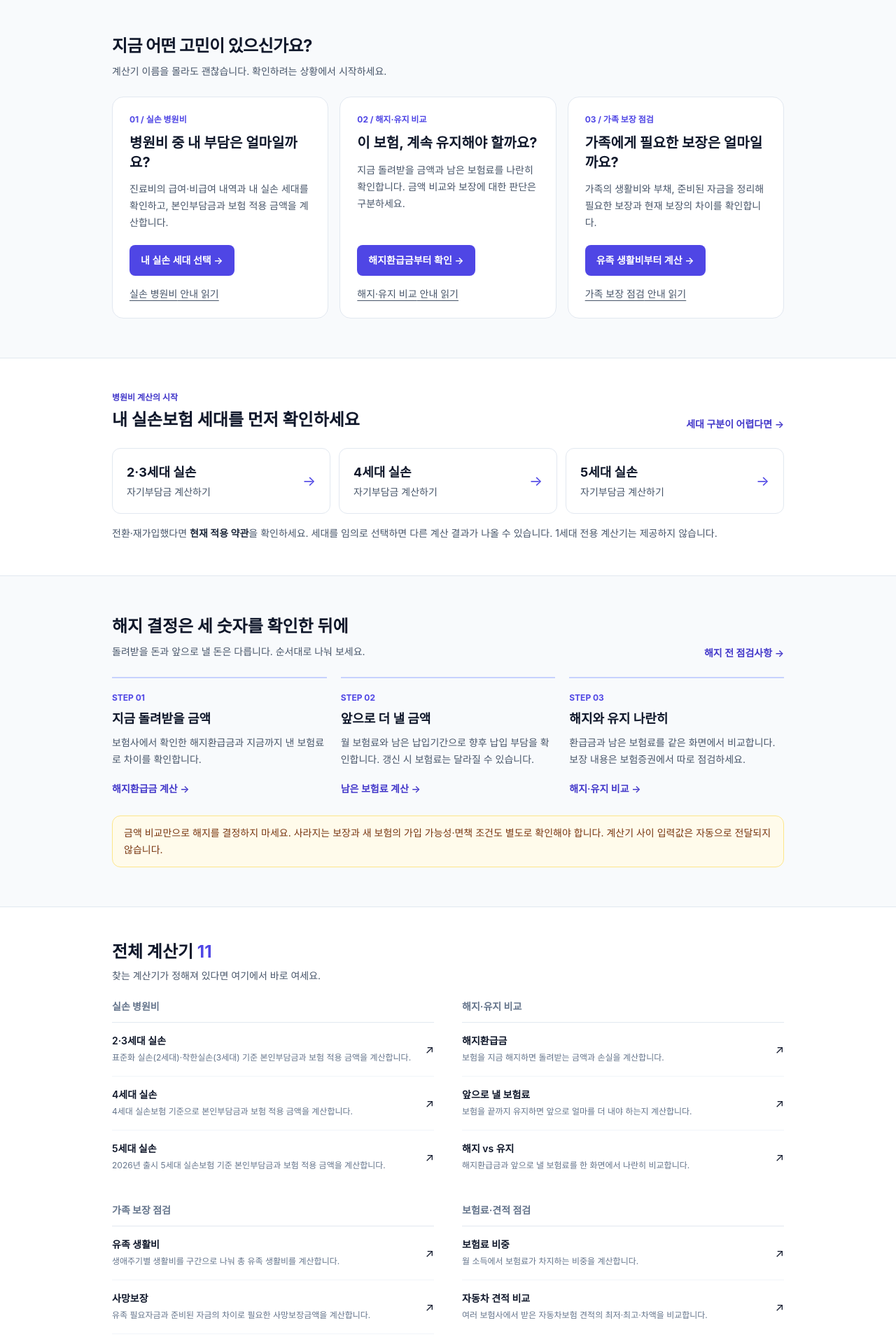
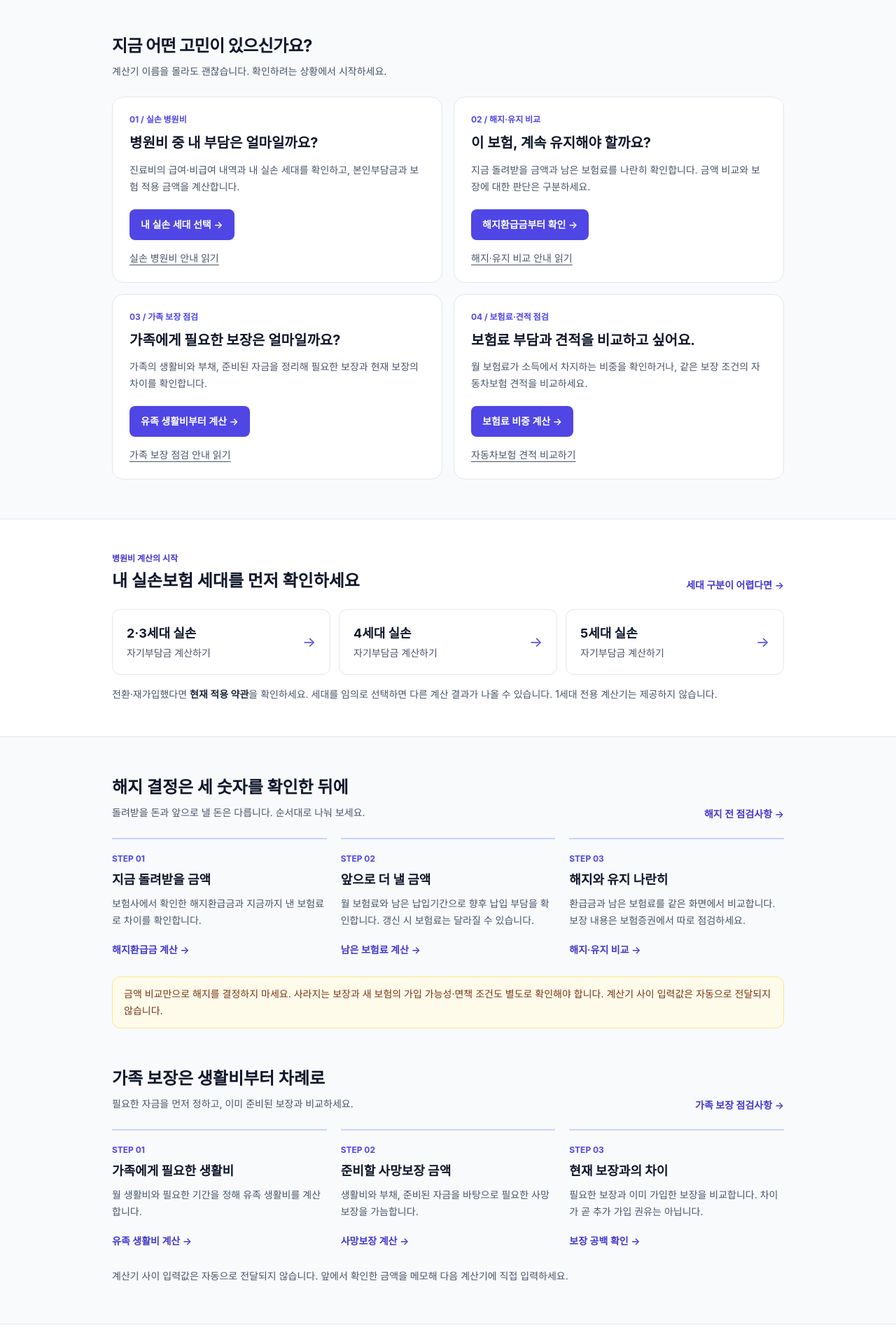
Before and after one commit to YG-coder/insurance-calculator, a Next.js app: page / in a window 1280 px wide. Shown: the part 540-2460 px from the top of the page at 70% size. Built offline with nearby package versions, Linux system fonts and the light colour scheme.

Commit message:
feat: 보험 홈의 가족 보장 흐름과 탐색 접근성을 보완

```diff
--- a/src/app/layout.tsx
+++ b/src/app/layout.tsx
@@ -69,6 +69,7 @@ export default function RootLayout({
     return (
         <html lang="ko">
         <body>
+        <a href="#main-content" className="sr-only focus:not-sr-only focus:fixed focus:left-4 focus:top-4 focus:z-[100] focus:rounded-lg focus:bg-white focus:px-5 focus:py-3 focus:text-brand-700 focus:shadow-lg focus:outline focus:outline-2 focus:outline-brand-600">본문으로 건너뛰기</a>
         <Script
             async
             src={`https://pagead2.googlesyndication.com/pagead/js/adsbygoogle.js?client=${ADSENSE_CLIENT}`}
@@ -77,7 +78,7 @@ export default function RootLayout({
         />
 
         <Header />
-        <main className="min-h-[60vh]">{children}</main>
+        <main id="main-content" tabIndex={-1} className="min-h-[60vh] scroll-mt-24">{children}</main>
         <Footer />
 
         <Script
--- a/src/app/page.tsx
+++ b/src/app/page.tsx
@@ -3,7 +3,7 @@ import Link from "next/link";
 import FAQ from "@/components/FAQ";
 import { CALCULATORS, SITE } from "@/lib/site";
 import { publishedGuides } from "@/lib/guides";
-import { HOME_GROUPS, REVIEW_STEPS } from "@/lib/home";
+import { HOME_GROUPS, REVIEW_STEPS, PROTECTION_STEPS } from "@/lib/home";
 
 export const metadata: Metadata = {
   title: "보험계산기 | 실손 병원비·보험 해지·가족 보장 점검",
@@ -12,7 +12,7 @@ export const metadata: Metadata = {
 };
 
 const faqs = [
-  { q: "내 실손보험이 몇 세대인지 모르겠어요.", a: "보험증권이나 보험사 앱에서 상품명과 적용 약관을 먼저 확인하세요. 전환·재가입했다면 처음 가입한 시점만으로 선택하지 말고 현재 적용되는 계약을 기준으로 선택하세요. 이 사이트는 2·3세대, 4세대, 5세대 계산기를 제공합니다." },
+  { q: "내 실손보험이 몇 세대인지 모르겠어요.", a: "보험증권이나 보험사 앱에서 상품명과 적용 약관을 먼저 확인하세요. 전환·재가입했다면 처음 가입한 시점만으로 선택하지 말고 현재 적용되는 계약을 기준으로 선택하세요. 이 사이트는 2·3세대, 4세대, 5세대 계산기를 제공합니다.", link: { href: "/guide/silson-generations", label: "실손보험 세대 구분 가이드" } },
   { q: "계산 결과가 실제 지급 보험금인가요?", a: "아닙니다. 입력한 조건에 따른 참고용 계산입니다. 보장 여부, 면책, 이미 사용한 한도와 상품별 약관 등에 따라 실제 지급액은 달라질 수 있습니다. 결과와 안내를 함께 확인하고 최종 금액은 보험사에 확인하세요. 기준이 확정되지 않은 일부 조건은 계산이 보류될 수 있습니다." },
   { q: "해지환급금도 자동으로 조회하나요?", a: "보험사 계약을 조회하지 않습니다. 보험사 앱이나 고객센터에서 확인한 현재 해지환급금과 납입 내역을 직접 입력해야 합니다. 해지·유지 계산은 금액을 비교하는 도구이며, 보장 상실이나 재가입 가능성까지 판단해 주지는 않습니다." },
   { q: "회원가입이나 상담 신청이 필요한가요?", a: "회원가입이나 상담 신청 없이 이용할 수 있습니다. 계산에 입력한 값은 브라우저에서 처리하며 계산을 위해 이름·연락처를 요구하지 않습니다." },
@@ -33,8 +33,8 @@ export default function HomePage() {
         <div className="container-base grid gap-9 py-10 sm:py-14 lg:grid-cols-[1.25fr_1fr] lg:items-center">
           <div>
             <p className="text-sm font-semibold text-brand-700">내 보험을 이해하는 첫 계산</p>
-            <h1 className="mt-4 text-3xl font-bold leading-tight tracking-tight text-slate-900 sm:text-5xl sm:leading-tight">
-              보험을 바꾸기 전에,<br />내가 부담할 금액부터
+            <h1 className="mt-4 break-keep text-3xl font-bold leading-tight tracking-tight text-slate-900 sm:text-4xl sm:leading-tight">
+              병원비·보험료·가족 보장,<br />필요한 금액을 확인하세요
             </h1>
             <p className="mt-5 max-w-xl text-base leading-7 text-slate-600">
               병원비, 남은 보험료, 가족에게 필요한 보장.{" "}<br className="hidden sm:block" />
@@ -63,14 +63,14 @@ export default function HomePage() {
       <section id="start" className="container-base scroll-mt-24 py-10 sm:py-14">
         <h2 className="text-2xl font-bold tracking-tight">지금 어떤 고민이 있으신가요?</h2>
         <p className="mt-2 text-sm leading-6 text-slate-600">계산기 이름을 몰라도 괜찮습니다. 확인하려는 상황에서 시작하세요.</p>
-        <div className="mt-6 grid gap-4 md:grid-cols-3">
-          {HOME_GROUPS.slice(0, 3).map((group, i) => (
+        <div className="mt-6 grid gap-4 md:grid-cols-2">
+          {HOME_GROUPS.map((group, i) => (
             <article key={group.id} className="flex flex-col rounded-2xl border border-slate-200 bg-white p-6">
               <span className="text-xs font-bold text-brand-600">0{i + 1} / {group.label}</span>
               <h3 className="mt-3 text-xl font-bold leading-snug">{group.question}</h3>
               <p className="mt-3 grow text-sm leading-6 text-slate-600">{group.description}</p>
               <Link href={group.start.href} className={`mt-5 inline-flex w-fit items-center rounded-lg bg-brand-600 px-4 py-3 text-sm font-semibold text-white hover:bg-brand-700 ${focus}`}>{group.start.label} →</Link>
-              <Link href={group.hub} className={`mt-4 w-fit text-sm text-slate-600 underline underline-offset-4 hover:text-brand-700 ${focus}`}>{group.label} 안내 읽기</Link>
+              <Link href={group.hub} className={`mt-4 w-fit text-sm text-slate-600 underline underline-offset-4 hover:text-brand-700 ${focus}`}>{group.id === "budget" ? "자동차보험 견적 비교하기" : `${group.label} 안내 읽기`}</Link>
             </article>
           ))}
         </div>
@@ -98,6 +98,14 @@ export default function HomePage() {
           {REVIEW_STEPS.map((step, i) => <li key={step.href} className="border-t-2 border-brand-200 pt-5"><p className="text-xs font-bold text-brand-600">STEP 0{i + 1}</p><h3 className="mt-2 text-lg font-bold">{step.title}</h3><p className="mt-2 text-sm leading-6 text-slate-600">{step.description}</p><Link href={step.href} className={`mt-3 inline-block py-2 text-sm font-semibold text-brand-700 hover:underline ${focus}`}>{step.action} →</Link></li>)}
         </ol>
         <p className="mt-5 rounded-xl border border-amber-200 bg-amber-50 px-4 py-3 text-sm leading-6 text-amber-900">금액 비교만으로 해지를 결정하지 마세요. 사라지는 보장과 새 보험의 가입 가능성·면책 조건도 별도로 확인해야 합니다. 계산기 사이 입력값은 자동으로 전달되지 않습니다.</p>
+      </section>
+
+      <section id="protection" className="container-base scroll-mt-24 pb-10 sm:pb-14">
+        <div className="flex flex-wrap items-end justify-between gap-3"><div><h2 className="text-2xl font-bold">가족 보장은 생활비부터 차례로</h2><p className="mt-2 text-sm leading-6 text-slate-600">필요한 자금을 먼저 정하고, 이미 준비된 보장과 비교하세요.</p></div><Link href="/protection-planning" className={`text-sm font-semibold text-brand-700 hover:underline ${focus}`}>가족 보장 점검사항 →</Link></div>
+        <ol className="mt-6 grid gap-5 sm:grid-cols-3">
+          {PROTECTION_STEPS.map((step, i) => <li key={step.href} className="border-t-2 border-brand-200 pt-5"><p className="text-xs font-bold text-brand-600">STEP 0{i + 1}</p><h3 className="mt-2 text-lg font-bold">{step.title}</h3><p className="mt-2 text-sm leading-6 text-slate-600">{step.description}</p><Link href={step.href} className={`mt-3 inline-block py-2 text-sm font-semibold text-brand-700 hover:underline ${focus}`}>{step.action} →</Link></li>)}
+        </ol>
+        <p className="mt-5 text-sm leading-6 text-slate-600">계산기 사이 입력값은 자동으로 전달되지 않습니다. 앞에서 확인한 금액을 메모해 다음 계산기에 직접 입력하세요.</p>
       </section>
 
       <section id="calculators" className="scroll-mt-24 border-y border-slate-200 bg-white py-10 sm:py-12">
--- a/src/components/FAQ.tsx
+++ b/src/components/FAQ.tsx
@@ -1,4 +1,6 @@
-type FAQItem = { q: string; a: string };
+import Link from "next/link";
+
+type FAQItem = { q: string; a: string; link?: { href: string; label: string } };
 
 type Props = {
   items: FAQItem[];
@@ -21,6 +23,7 @@ export default function FAQ({ items }: Props) {
           </summary>
           <p className="mt-3 pt-3 border-t border-slate-100 text-slate-700 leading-relaxed text-sm">
             {item.a}
+            {item.link && <Link href={item.link.href} className="mt-3 block w-fit rounded text-brand-700 underline underline-offset-4 focus-visible:outline-none focus-visible:ring-2 focus-visible:ring-brand-500">{item.link.label} →</Link>}
           </p>
         </details>
       ))}
--- a/src/lib/home.ts
+++ b/src/lib/home.ts
@@ -12,7 +12,7 @@ export const HOME_GROUPS = [
   { id: "silson", label: "실손 병원비", question: "병원비 중 내 부담은 얼마일까요?", description: "진료비의 급여·비급여 내역과 내 실손 세대를 확인하고, 본인부담금과 보험 적용 금액을 계산합니다.", start: { href: "#silson", label: "내 실손 세대 선택" }, hub: "/silson-guide", guide: "health-insurance-claim", calculators: ["/2nd-3rd-generation-health-insurance-calculator", "/health-insurance-calculator", "/5th-generation-health-insurance-calculator"] },
   { id: "cancellation", label: "해지·유지 비교", question: "이 보험, 계속 유지해야 할까요?", description: "지금 돌려받을 금액과 남은 보험료를 나란히 확인합니다. 금액 비교와 보장에 대한 판단은 구분하세요.", start: { href: "/surrender-value-calculator", label: "해지환급금부터 확인" }, hub: "/insurance-cancellation", guide: "surrender-value", calculators: ["/surrender-value-calculator", "/future-premium-calculator", "/cancel-vs-keep-calculator"] },
   { id: "protection", label: "가족 보장 점검", question: "가족에게 필요한 보장은 얼마일까요?", description: "가족의 생활비와 부채, 준비된 자금을 정리해 필요한 보장과 현재 보장의 차이를 확인합니다.", start: { href: "/family-living-calculator", label: "유족 생활비부터 계산" }, hub: "/protection-planning", guide: "before-buying-checklist", calculators: ["/family-living-calculator", "/death-coverage-calculator", "/coverage-gap-calculator"] },
-  { id: "budget", label: "보험료·견적 점검", question: "", description: "", start: { href: "/insurance-premium-calculator", label: "보험료 비중 계산" }, hub: "/guide", guide: "", calculators: ["/insurance-premium-calculator", "/car-insurance-calculator"] },
+  { id: "budget", label: "보험료·견적 점검", question: "보험료 부담과 견적을 비교하고 싶어요.", description: "월 보험료가 소득에서 차지하는 비중을 확인하거나, 같은 보장 조건의 자동차보험 견적을 비교하세요.", start: { href: "/insurance-premium-calculator", label: "보험료 비중 계산" }, hub: "/car-insurance-calculator", guide: "", calculators: ["/insurance-premium-calculator", "/car-insurance-calculator"] },
 ] as const satisfies readonly HomeGroup[];
 
 export const REVIEW_STEPS = [
@@ -20,3 +20,9 @@ export const REVIEW_STEPS = [
   { title: "앞으로 더 낼 금액", description: "월 보험료와 남은 납입기간으로 향후 납입 부담을 확인합니다. 갱신 시 보험료는 달라질 수 있습니다.", href: "/future-premium-calculator", action: "남은 보험료 계산" },
   { title: "해지와 유지 나란히", description: "환급금과 남은 보험료를 같은 화면에서 비교합니다. 보장 내용은 보험증권에서 따로 점검하세요.", href: "/cancel-vs-keep-calculator", action: "해지·유지 비교" },
 ] as const;
+
+export const PROTECTION_STEPS = [
+  { title: "가족에게 필요한 생활비", description: "월 생활비와 필요한 기간을 정해 유족 생활비를 계산합니다.", href: "/family-living-calculator", action: "유족 생활비 계산" },
+  { title: "준비할 사망보장 금액", description: "생활비와 부채, 준비된 자금을 바탕으로 필요한 사망보장을 가늠합니다.", href: "/death-coverage-calculator", action: "사망보장 계산" },
+  { title: "현재 보장과의 차이", description: "필요한 보장과 이미 가입한 보장을 비교합니다. 차이가 곧 추가 가입 권유는 아닙니다.", href: "/coverage-gap-calculator", action: "보장 공백 확인" },
+] as const;
```
Also changed, not shown: src/components/Footer.tsx (+2 -35 lines), 3 other files (tests, documents, lock files or other folders).
